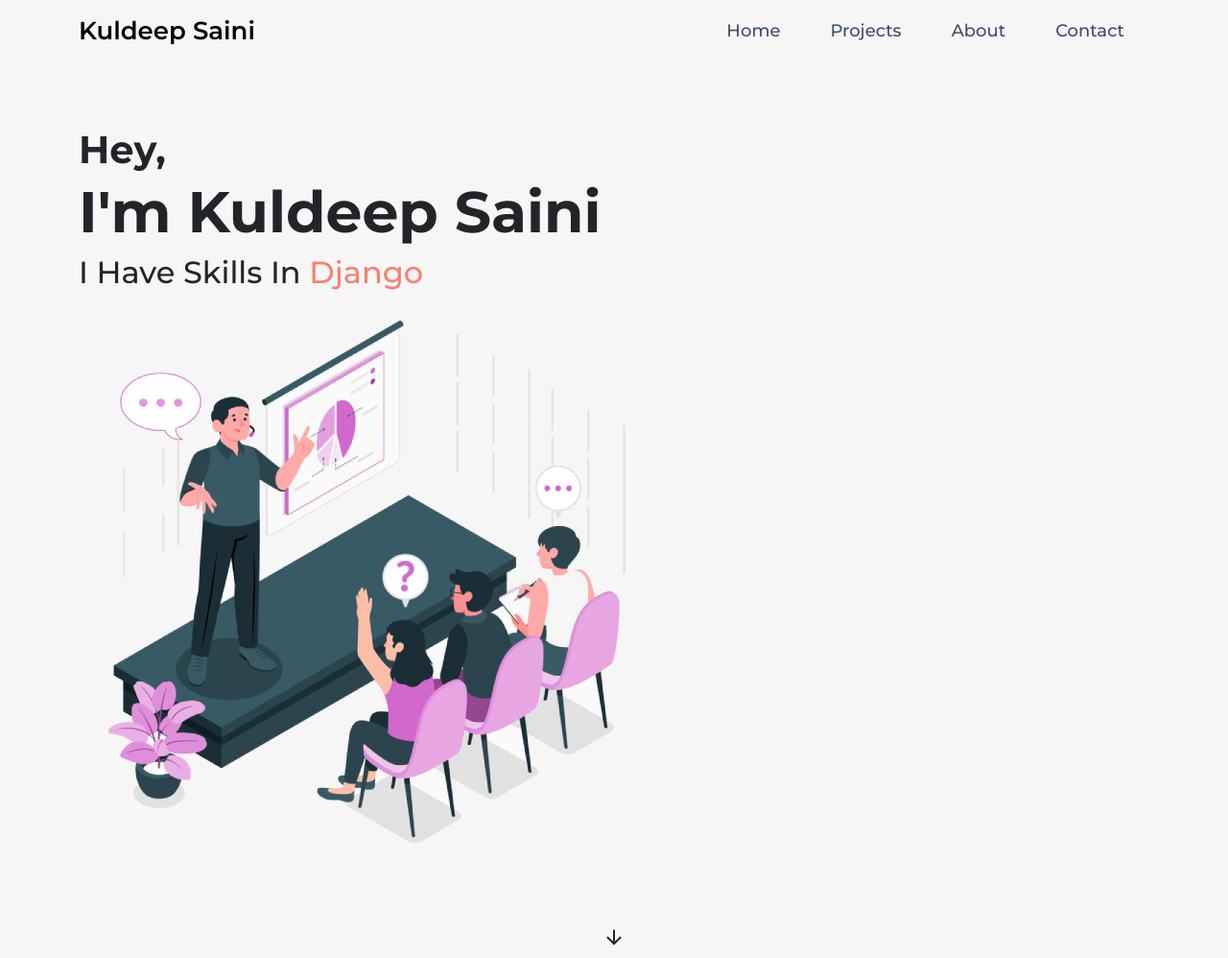
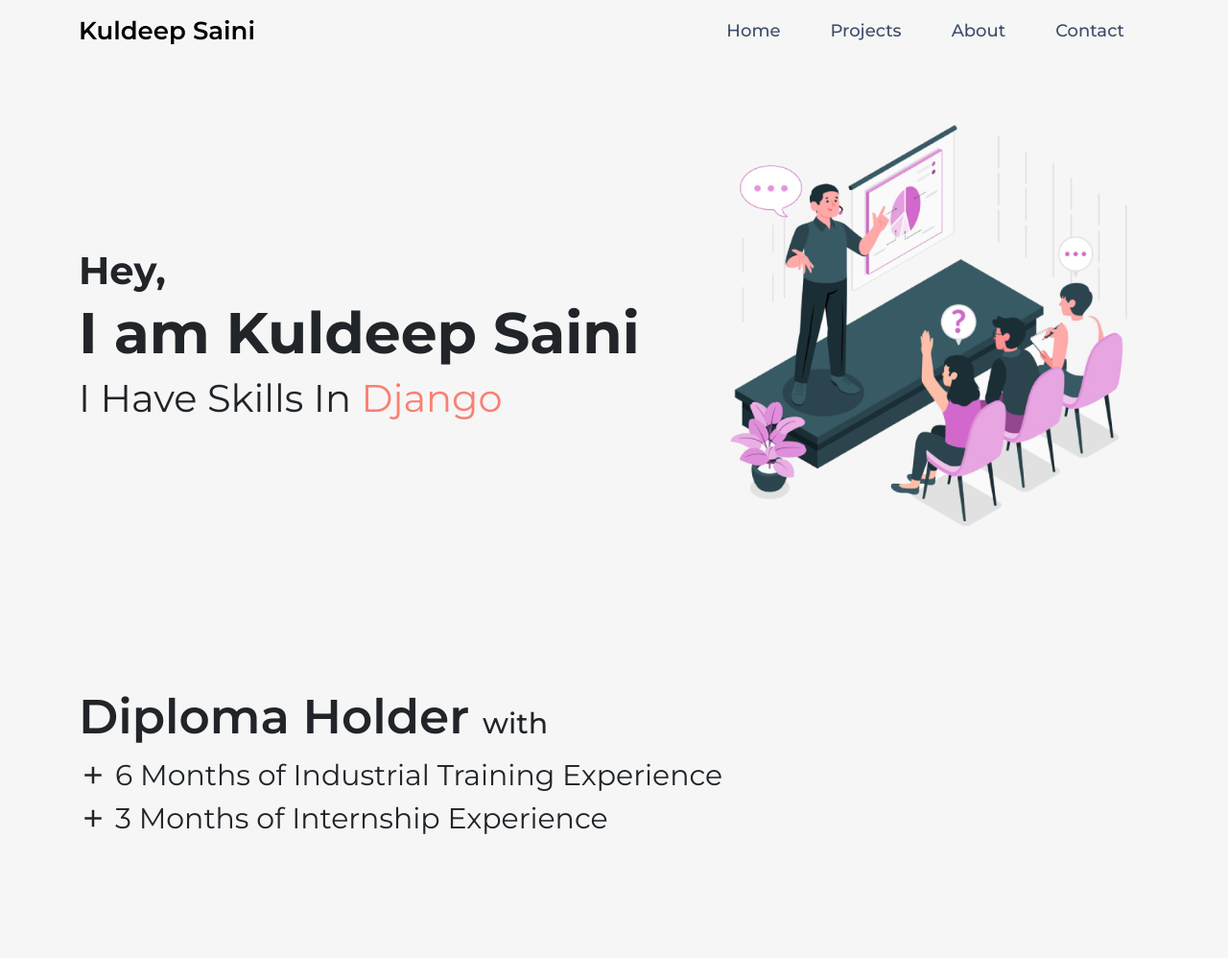
Before and after one commit to kuldeepsaini65/new-kuldeepsaini.in, a plain HTML site: page index.html in a window 1280 px wide. Shown: the top 998 px of the page at 96% size. After the commit the page ends 971 px from the top, so only its background shows below. Drawn offline with nearby package versions, Linux system fonts and the light colour scheme.

Commit message:
message : updated css property

```diff
--- a/index.html
+++ b/index.html
@@ -42,7 +42,7 @@
     </nav>
 
     <main>
-        <div class="container pl-0 ;">
+        <!-- <div class="container pl-0 ;">
             <div class="main-hero d-flex  flex-wrap justify-content-between ">
                 <div class="hero-text  d-flex flex-column  justify-content-center">
                     <div class="hero-head">
@@ -56,9 +56,25 @@
                     <img src="./img/hero-img.png" class="img-fluid" alt="" srcset="" >
                 </div>
             </div>
-        </div>
-        <div class="d-flex justify-content-center mt-0 pt-0" style="font-size: 24px;">
-            <i class="ri-arrow-down-line"></i>
+            <div class="arrow-down mt-0 pt-0" style="font-size: 24px;">
+                <i class="ri-arrow-down-line"></i>
+            </div>
+        </div> -->
+
+        <div class="container">
+            <div class="main-hero d-flex flex-wrap justify-content-between">
+                <div class="hero-head  d-flex flex-column justify-content-center ">
+                    <h1 class="hero-heading hero-text">
+                        <span>Hey,</span><br> I am Kuldeep Saini
+                    </h1>
+                    <h2 class="hero-moto text-left">
+                        I Have Skills In <span class="hero-skills"></span>
+                    </h2>
+                </div>
+                <div class="hero-img">
+                    <img src="./img/hero-img.png" class="img-fluid" width="460" alt="">
+                </div>
+            </div>
         </div>
 
         <div class="container mt-5 py-5 mb-5">
--- a/style.css
+++ b/style.css
@@ -93,3 +93,10 @@ body{
     font-size: 30px;
     margin-bottom: 0px;
 }
+
+
+.arrow-down{
+    position: absolute;
+    left: 50%;
+    top: 94%;
+}
```
